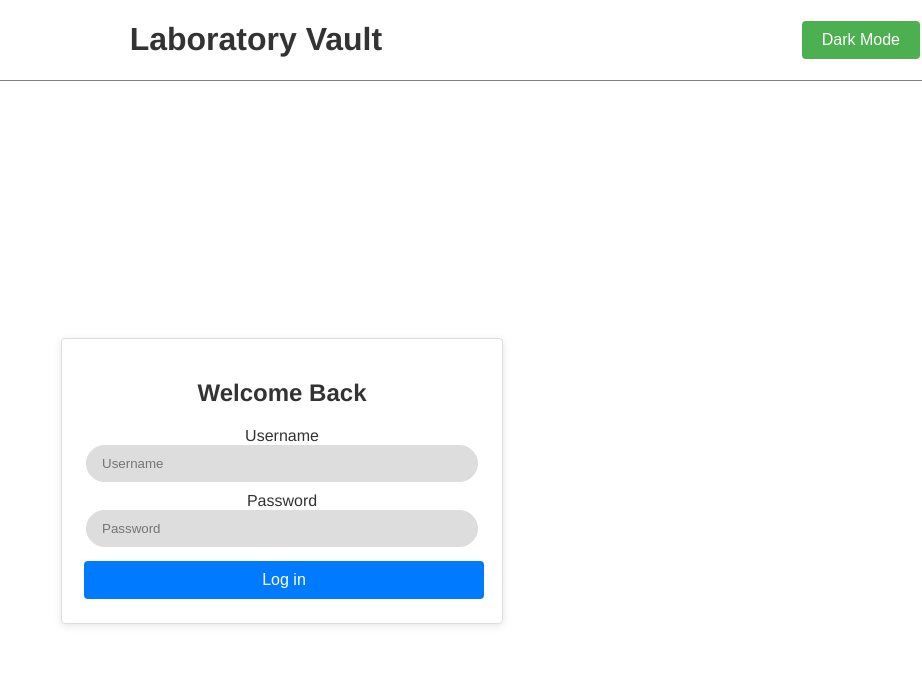
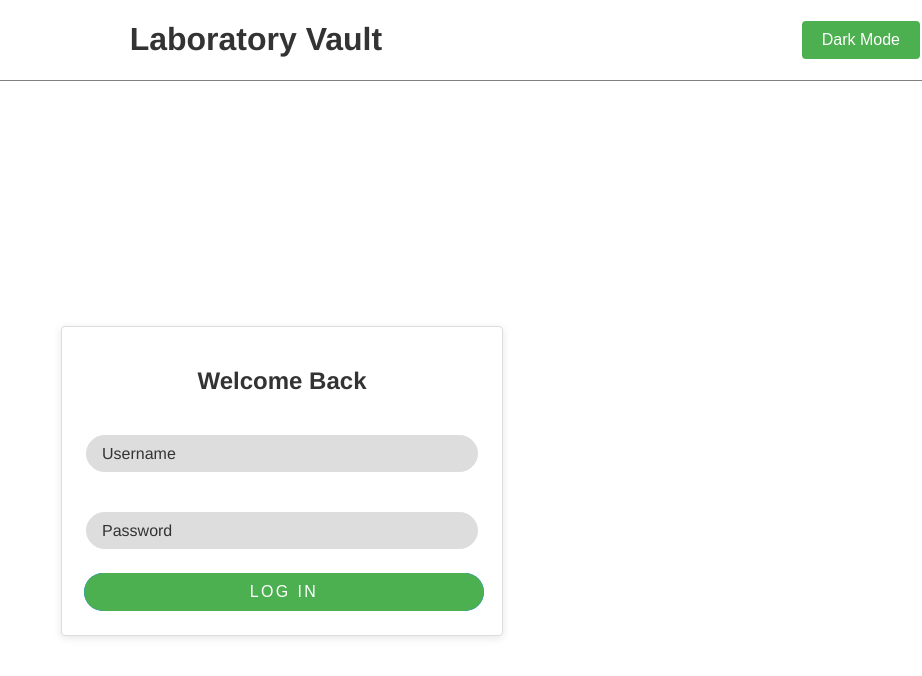
Before and after one commit to Conava/labserver, a Vue app in the folder client/: page / in a window 1280 px wide. Shown: the top 676 px of the page, without its empty margins (358-1280 px from the left). Built offline with nearby package versions, Linux system fonts and the light colour scheme; no server answers.

Commit message:
UI improvements on Login Window

```diff
--- a/client/src/assets/theme.css
+++ b/client/src/assets/theme.css
@@ -12,6 +12,7 @@
   --input-text-color: #333333; /* Dark Grey */
   --input-border-color: #ddd;
   --accent-color: #007BFF; /* Light Blue */
+  --accent-color2: #0851a9;
   --input-background-color: #dddddd; /* Light Grey */
 }
 
@@ -29,7 +30,8 @@ body.dark-mode {
   --button-hover-text-color: #f0f0f0; /* Light Grey */
   --input-text-color: #f0f0f0; /* Light Grey */
   --input-border-color: #555;
-  --accent-color: #375a7f; /* Dark Blue */
+  --accent-color: #007BFF; /* Dark Blue */
+  --accent-color2: #0851a9;
   --input-background-color: #333333; /* Dark Grey */
 }
 
--- a/client/src/components/LoginWindow.vue
+++ b/client/src/components/LoginWindow.vue
@@ -3,13 +3,17 @@
     <div class="card">
       <h2>Welcome Back</h2>
       <form @submit.prevent="submitForm">
-        <label for="username">Username</label>
-        <input id="username" type="text" v-model="username" placeholder="Username">
+        <div class="input-group">
+          <input id="username" type="text" v-model="username" placeholder=" ">
+          <label :class="{ active: username }" for="username">Username</label>
+        </div>
 
-        <label for="password">Password</label>
-        <input id="password" type="password" v-model="password" placeholder="Password">
+        <div class="input-group">
+          <input id="password" type="password" v-model="password" placeholder=" ">
+          <label :class="{ active: password }" for="password">Password</label>
+        </div>
 
-        <button type="submit">Log in</button>
+        <button type="submit" :disabled="isButtonDisabled">Log in</button>
       </form>
     </div>
   </div>
@@ -22,6 +26,11 @@ export default {
     return {
       username: '',
       password: ''
+    }
+  },
+  computed: {
+    isButtonDisabled() {
+      return !this.username || !this.password;
     }
   },
   methods: {
@@ -56,6 +65,63 @@ export default {
 </script>
 
 <style scoped>
+button {
+  display: inline-block;
+  padding: .75rem 1.25rem;
+  border-radius: 10rem;
+  color: #fff;
+  text-transform: uppercase;
+  font-size: 1rem;
+  letter-spacing: .15rem;
+  transition: all .3s;
+  position: relative;
+  overflow: hidden;
+  z-index: 1;
+  &:after {
+    content: '';
+    position: absolute;
+    bottom: 0;
+    left: 0;
+    width: 100%;
+    height: 100%;
+    background-color: var(--accent-color);
+    border-radius: 10rem;
+    z-index: -2;
+  }
+  &:before {
+    content: '';
+    position: absolute;
+    bottom: 0;
+    left: 0;
+    width: 0;
+    height: 100%;
+    background-color: var(--accent-color2);
+    transition: all .3s;
+    border-radius: 10rem;
+    z-index: -1;
+  }
+  &:hover {
+    color: #fff;
+    &:before {
+      width: 100%;
+    }
+  }
+}
+
+button:disabled {
+  background-color: var(--button-background-color); /* Dark Grey */
+  cursor: not-allowed;
+  pointer-events: none; /* Disable all mouse events */
+}
+
+button:disabled:before {
+  background-color: var(--button-background-color);
+}
+
+button:disabled:after {
+  background-color: var(--button-background-color);
+}
+
 .login-container {
   display: flex;
   justify-content: center;
@@ -72,15 +138,43 @@ export default {
 .card input {
   display: block;
   width: 90%;
-  margin: 0 auto 10px;
+  margin: 0 auto 30px;
 }
 
 .card button {
   width: 100%;
   padding: 10px;
-  background-color: #007bff;
+  background-color: var(--accent-color);
   color: white;
   border: none;
   cursor: pointer;
 }
+
+.input-group {
+  position: relative;
+  margin-bottom: 20px;
+  margin-top: 40px;
+}
+
+.input-group input {
+  display: block;
+  width: 90%;
+  margin: 0 auto 10px;
+}
+
+.input-group label {
+  position: absolute;
+  top: 0;
+  left: 20px;
+  padding: 10px 0;
+  pointer-events: none;
+  transition: 0.3s;
+  color: var(--text-color);
+}
+
+.input-group label.active {
+  transform: translateY(-30px);
+  font-size: 18px;
+  color: var(--accent-color);
+}
 </style>
```
